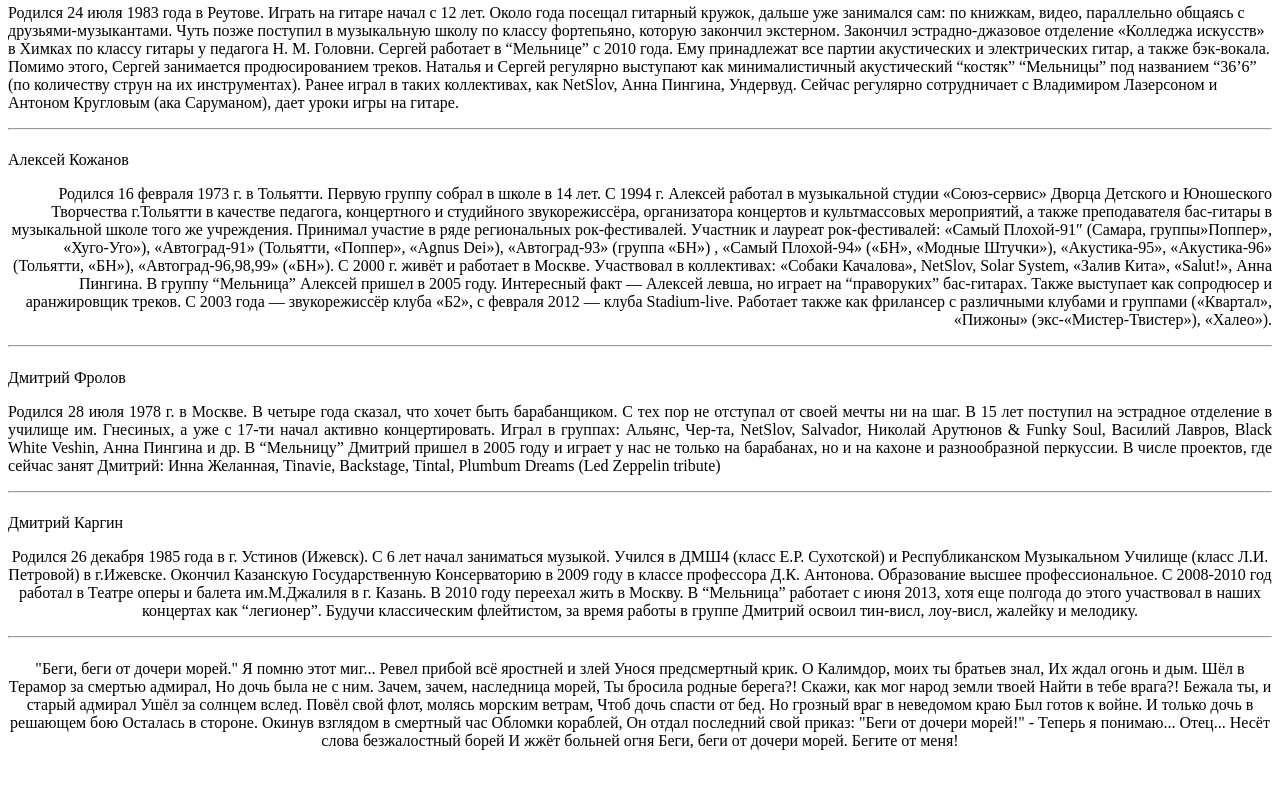
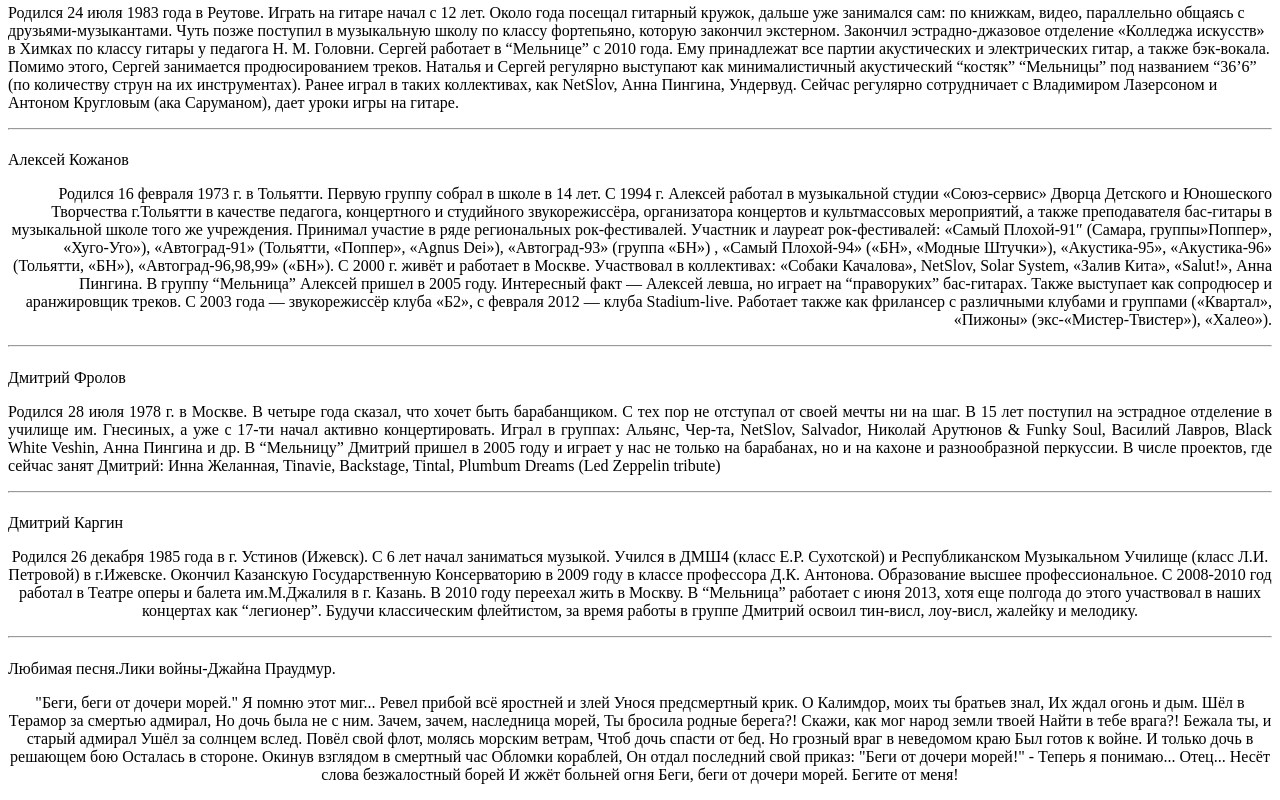
Before and after one commit to locki13freja/homework-first-lesson, a plain HTML site: page homework2.html in a window 1280 px wide. Shown: the part 585-1385 px from the top of the page. Before the commit the page ends 1351 px from the top, so only its background shows below. Drawn offline with Linux system fonts and the light colour scheme.

Commit message:
homework2

```diff
--- a/homework2.html
+++ b/homework2.html
@@ -19,7 +19,7 @@
 <li><a href="#kosha">Алексей Кожанов</a></li>
 <li><a href="#frolov">Дмитрий Фролов</a></li>
 <li><a href="#kargo">Дмитрий Каргин</a></li>
-<li><a href="war">Любимая песня</a></li>
+<li><a href="#war">Любимая песня</a></li>
 </ul>
     <h1 id="helavissa"Наталья Андреевна О’Шей (урожденная Николаева) ака Хелависа></h1>
     <p>Наталья Андреевна О’Шей(урожденная Николаева) aka Хелависа</p>
@@ -84,6 +84,7 @@
 В “Мельница” работает с июня 2013, хотя еще полгода до этого участвовал в наших концертах как “легионер”. Будучи классическим флейтистом, за время работы в группе Дмитрий освоил тин-висл, лоу-висл, жалейку и мелодику.</p>
 <hr>
 <h1 id="war"Любимая песня.Лики войны-Джайна Праудмур.></h1>
+<p>Любимая песня.Лики войны-Джайна Праудмур.</p>
 <p align="center">"Беги, беги от дочери морей."
 Я помню этот миг...
 Ревел прибой всё яростней и злей
```
